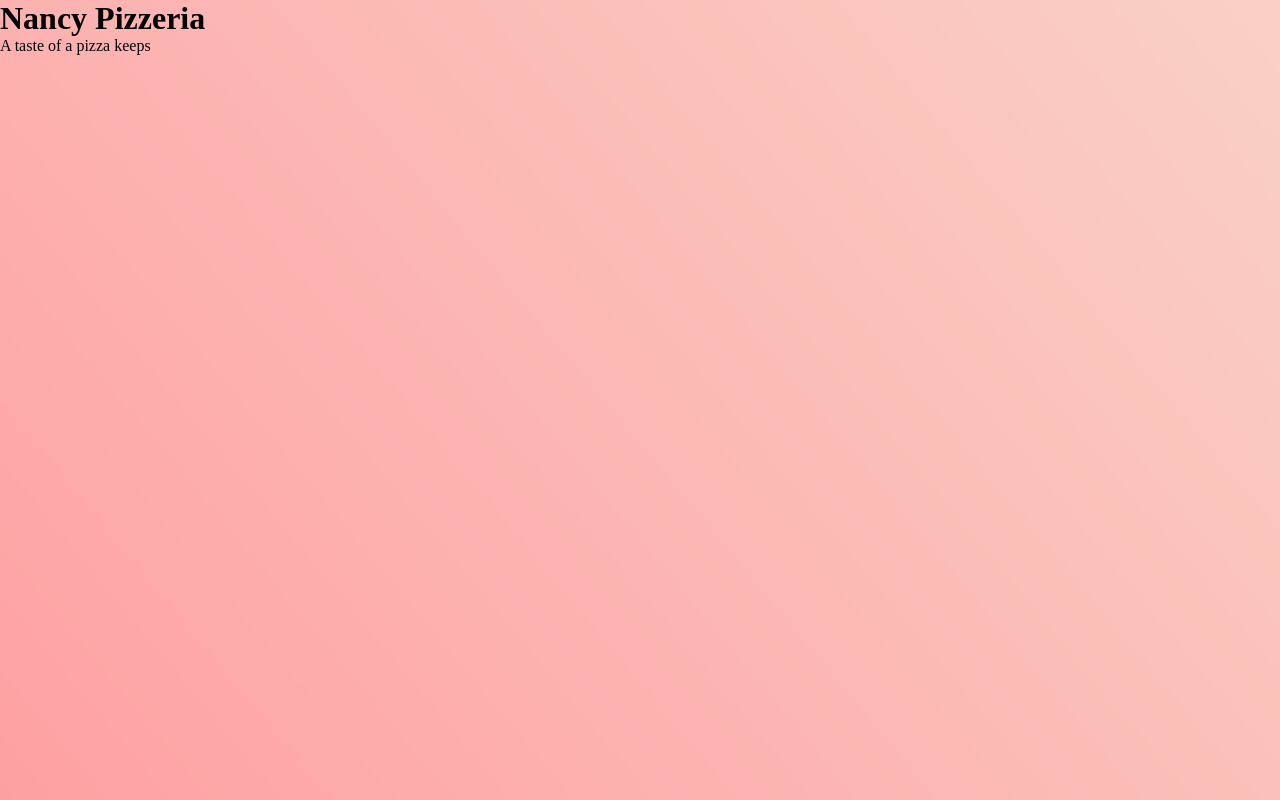
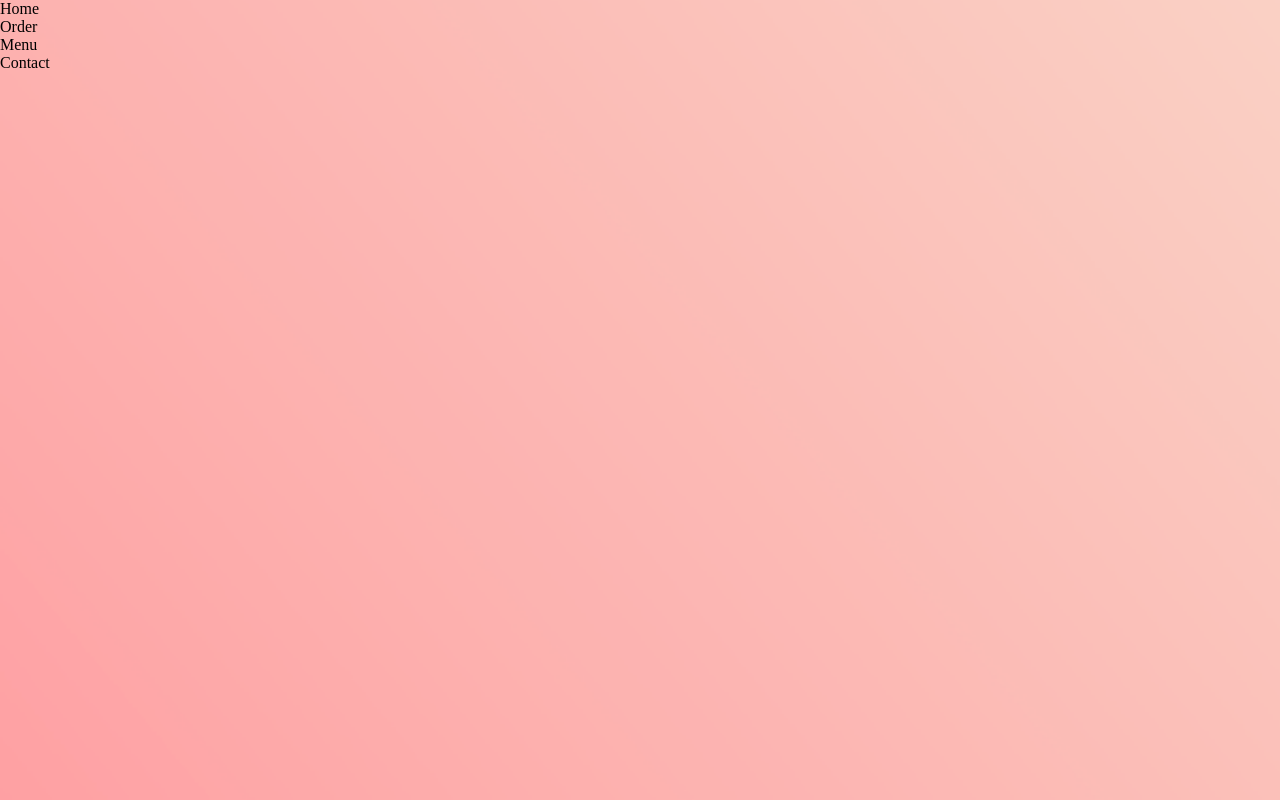
Before and after one commit to nancymwende/pizzeria, a plain HTML site: page index.html in a window 1280 px wide. Drawn offline with Linux system fonts and the light colour scheme.

Commit message:
this commit will add the navbar

```diff
--- a/index.html
+++ b/index.html
@@ -10,8 +10,14 @@
 </head>
 <body>
 
-    <h1><b>Nancy Pizzeria</b></h1>
-    <p>A taste of a pizza keeps</p>
+    <na>
+        <ul>
+            <li>Home</li>
+            <li>Order</li>
+            <li>Menu</li>
+            <li>Contact</li>
+        </ul>
+    </na>
 
 
 
```
